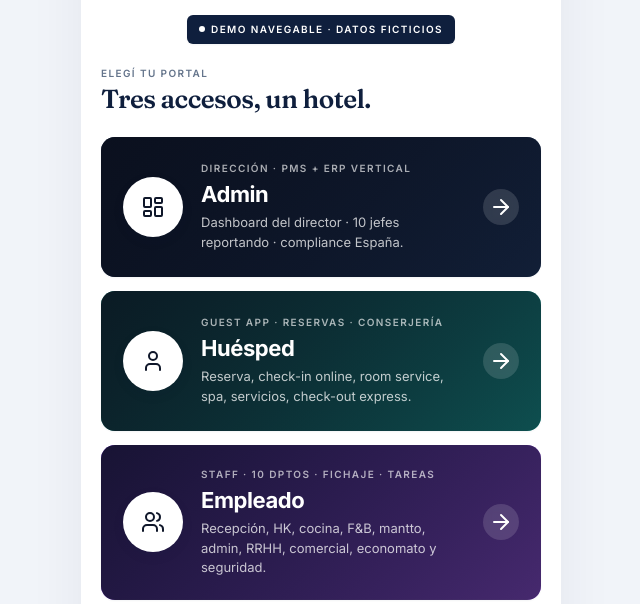
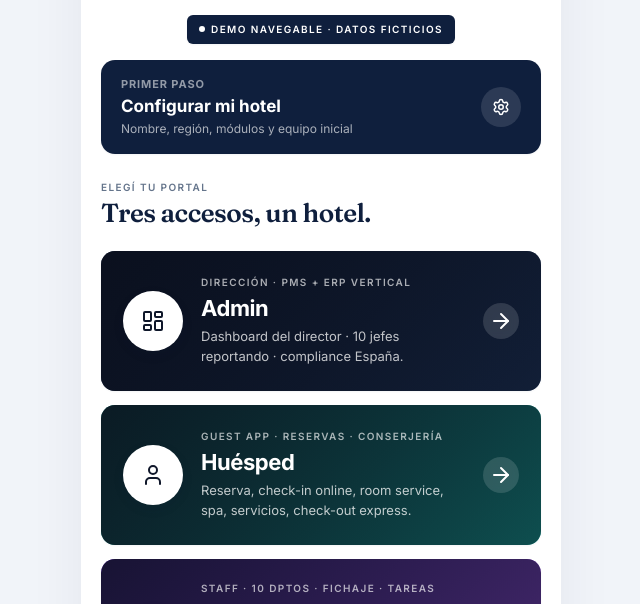
Before and after one commit to OctoSD/hotel-bravas-demo, a plain HTML site: page mockup/v2.5/index.html in a window 1280 px wide. Shown: the part 196-800 px from the top of the page, without its empty margins (319-959 px from the left). Drawn offline with nearby package versions, Linux system fonts and the light colour scheme.

Commit message:
feat(demo): conectar flujo onboarding ↔ demo hub
index.html: CTA "Configurar mi hotel" → onboarding/onboarding-00-bienvenida.html.
onboarding-05-listo.html: CTA "Entrar a tu Bravas →" → ../index.html.
config-modulos + config-terminologia: fix links rotos (local path → ../admin.html).

Co-Authored-By: Claude Sonnet 4.6 <noreply@anthropic.com>

```diff
--- a/mockup/v2.5/index.html
+++ b/mockup/v2.5/index.html
@@ -118,6 +118,17 @@
     </span>
   </div>
 
+  <div style="padding:16px 20px 4px;">
+    <a href="onboarding/onboarding-00-bienvenida.html" style="display:flex;align-items:center;justify-content:space-between;padding:16px 20px;background:var(--navy-900);border-radius:var(--radius-lg);text-decoration:none;box-shadow:var(--shadow-sm);">
+      <div>
+        <div style="font-size:11px;font-weight:700;letter-spacing:0.08em;text-transform:uppercase;color:rgba(255,255,255,.55);margin-bottom:4px;">Primer paso</div>
+        <div style="font-size:17px;font-weight:700;color:var(--white);line-height:1.2;">Configurar mi hotel</div>
+        <div style="font-size:12px;color:rgba(255,255,255,.65);margin-top:3px;">Nombre, región, módulos y equipo inicial</div>
+      </div>
+      <div style="width:40px;height:40px;border-radius:50%;background:rgba(255,255,255,.12);display:flex;align-items:center;justify-content:center;flex-shrink:0;"><i data-lucide="settings" style="width:18px;height:18px;color:var(--white);"></i></div>
+    </a>
+  </div>
+
   <div class="sec-head" style="padding-top:22px;">
     <div class="mini">Elegí tu portal</div>
     <h2>Tres accesos, un hotel.</h2>
```
Also changed, not shown: mockup/v2.5/onboarding/config-modulos.html (+1 -1 lines), mockup/v2.5/onboarding/config-terminologia.html (+1 -1 lines), mockup/v2.5/onboarding/onboarding-05-listo.html (+2 -2 lines).
